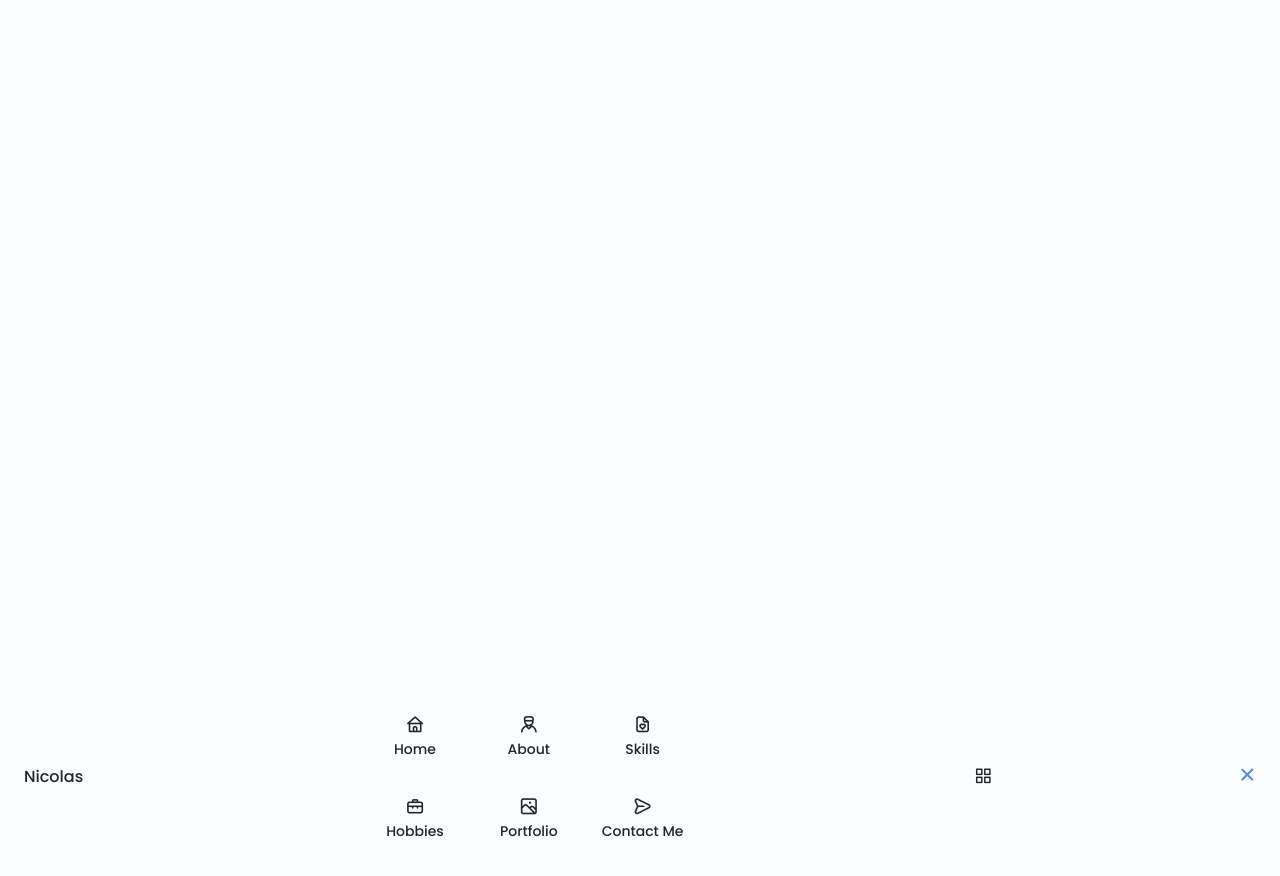
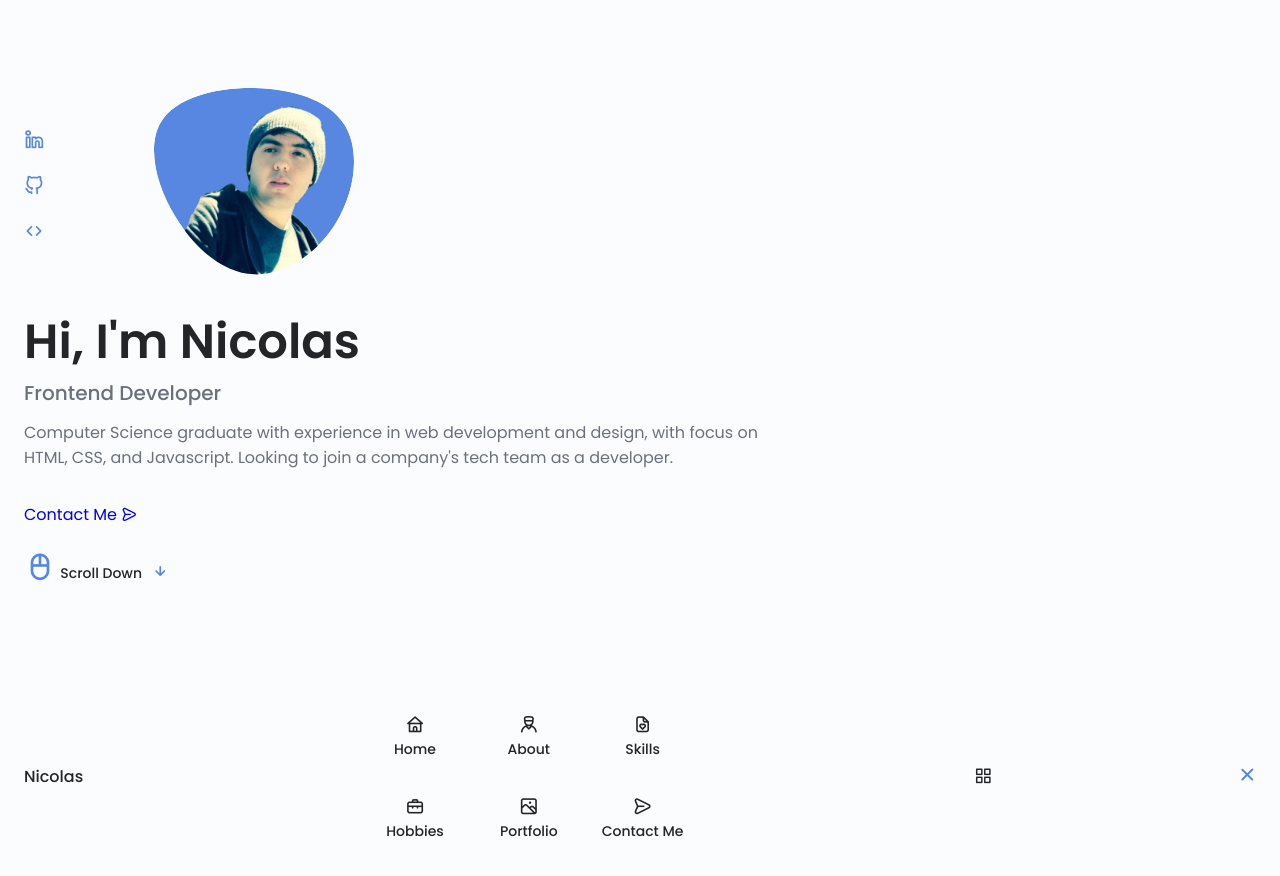
Before and after one commit to nicocoa10/personal_portfolio_2022, a website: page responsive-portfolio-website/index.html in a window 1280 px wide. Shown: the top 876 px of the page. Drawn offline with nearby package versions, Linux system fonts and the light colour scheme.

Commit message:
home section progress

```diff
--- a/responsive-portfolio-website/assets/css/styles.css
+++ b/responsive-portfolio-website/assets/css/styles.css
@@ -193,7 +193,7 @@ img {
 
   .nav__menu {
     position: fixed;
-    bottom: 0;
+    bottom: -100%;
     left: 0;
     width: 100%;
     background-color: var(--body-color);
@@ -246,6 +246,13 @@ img {
 
 /* show menu */
 
+.show-menu{
+  bottom: 0;
+}
+/*
+.hide-menu{
+  bottom: -100%;
+} */
 
 /* Active link */
 
@@ -254,6 +261,86 @@ img {
 
 
 /*==================== HOME ====================*/
+
+.home__container{
+  gap:1rem;
+}
+
+.home__content{
+  grid-template-columns: .5fr 3fr;
+  padding-top: 3.5rem;
+  align-items: center;
+}
+
+.home__social{
+  display: grid;
+  grid-template-columns: max-content;
+  row-gap: 1rem;
+}
+
+
+.home__social-icon{
+  font-size: 1.25rem;
+  color: var(--first-color);
+}
+
+.home__social-icon:hover{
+
+  color: var(--first-color-alt);
+}
+
+.home__blob{
+  width: 200px;
+  fill: var(--first-color);
+}
+.home__blob-img{
+  width: 174px;
+}
+
+.home__data{
+  grid-column: 1/3;
+}
+
+.home__title{
+  font-size: var(--big-font-size);
+}
+.home__subtitle{
+  font-size: var(--h3-font-size);
+  color: var(--text-color);
+  font-weight: var(--font-medium);
+  margin-bottom: var(--mb-0-75);
+}
+
+.home__description{
+  margin-bottom: var(--mb-2);
+}
+
+.home__scroll{
+  /* display: none; */
+}
+.home__scroll-button{
+  color: var(--first-color);
+  transition: .3s;
+}
+
+.home__scroll-button:hover{
+    transform: translateY(.25rem);
+}
+.home__scroll-mouse{
+  font-size: 2rem;
+
+}
+
+.home__scroll-name{
+  font-size: var(--small-font-size);
+  color: var(--title-color);
+  font-weight: var(--font-medium);
+  margin-right: var(--mb-0-25)
+}
+
+.home__scroll-arrow{
+  font-size: 1.25rem;
+}
 
 
 /*==================== BUTTONS ====================*/
--- a/responsive-portfolio-website/assets/js/main.js
+++ b/responsive-portfolio-website/assets/js/main.js
@@ -1,16 +1,38 @@
 /*==================== MENU SHOW Y HIDDEN ====================*/
+const navMenu = document.getElementById('nav-menu')
+const navToggle = document.getElementById('nav-toggle')
+const navClose = document.getElementById('nav-close')
 
 
 /*===== MENU SHOW =====*/
 /* Validate if constant exists */
 
+if (navToggle) {
+    navToggle.addEventListener('click',() => {
+        navMenu.classList.add('show-menu')
+    } )
+}
 
 /*===== MENU HIDDEN =====*/
 /* Validate if constant exists */
-
+if (navClose) {
+    navClose.addEventListener('click',() => {
+        navMenu.classList.remove('show-menu')
+        // navMenu.classList.replace
+        // navMenu.classList.add('hide-menu')
+    } )
+}
 
 /*==================== REMOVE MENU MOBILE ====================*/
 
+const navLink = document.querySelectorAll('.nav__link')
+
+function linkAction(){
+    const navMenu = document.getElementById('nav-menu')
+    navMenu.classList.remove('show-menu')
+}
+
+navLink.forEach(n => n.addEventListener('click',linkAction))
 
 /*==================== ACCORDION SKILLS ====================*/
 
--- a/responsive-portfolio-website/index.html
+++ b/responsive-portfolio-website/index.html
@@ -101,7 +101,59 @@
         <main class="main">
             <!--==================== HOME ====================-->
             <section class="home section" id="home">
+                <div class="home__container container grid">
+                    <div class="home__content grid">
+                        <div class="home__social">
+                         <a href="https://www.linkedin.com/in/nojeda3/" target="_blank" class="home__social-icon">
+                            <i class="uil uil-linkedin-alt"></i>
+                         </a>
+                         <a href="https://github.com/nicocoa10" target="_blank" class="home__social-icon">
+                            <i class="uil uil-github-alt"></i>
+                        </a>
+                        <a href="https://nicodesmedia.com/" target="_blank" class="home__social-icon">
+                            <i class="uil uil-arrow"></i>
+                        </a>
+                        </div>
+                        <div class="home__img">
+                            <svg class="home__blob" viewBox="0 0 200 187" xmlns="http://www.w3.org/2000/svg" xmlns:xlink="http://www.w3.org/1999/xlink">
+                                <mask id="mask0" mask-type="alpha">
+                                    <path d="M190.312 36.4879C206.582 62.1187 201.309 102.826 182.328 134.186C163.346 165.547
+                                    130.807 187.559 100.226 186.353C69.6454 185.297 41.0228 161.023 21.7403 129.362C2.45775
+                                    97.8511 -7.48481 59.1033 6.67581 34.5279C20.9871 10.1032 59.7028 -0.149132 97.9666
+                                    0.00163737C136.23 0.303176 174.193 10.857 190.312 36.4879Z"/>
+                                </mask>
+                                <g mask="url(#mask0)">
+                                    <path d="M190.312 36.4879C206.582 62.1187 201.309 102.826 182.328 134.186C163.346
+                                    165.547 130.807 187.559 100.226 186.353C69.6454 185.297 41.0228 161.023 21.7403
+                                    129.362C2.45775 97.8511 -7.48481 59.1033 6.67581 34.5279C20.9871 10.1032 59.7028
+                                    -0.149132 97.9666 0.00163737C136.23 0.303176 174.193 10.857 190.312 36.4879Z"/>
+                                    <image class="home__blob-img" x='4' y="18" href="assets/img/perfil.png"/>
+                                </g>
+                            </svg>
+                        </div>
 
+                            <div class="home__data">
+                                <h1 class="home__title">Hi, I'm Nicolas</h1>
+                                <h3 class="home__subtitle">Frontend Developer</h3>
+                                <p class="home__description">Computer Science graduate with experience in web development
+                                    and design, with focus on HTML, CSS, and Javascript. Looking to join a company's tech team as a developer. </p>
+                                    <a href="#contact" class="button button--flex">
+
+                                       Contact Me <i class="uil uil-message button__icon"></i>
+                                    </a>
+                            </div>
+
+                    </div>
+
+                    <div class="home__scroll">
+                        <a href="#about" class="home__scroll-button button--flex">
+                            <i class="uil uil-mouse home__scroll-mouse"></i>
+                            <span class="home__scroll-name">Scroll Down</span>
+                            <i class="uil uil-arrow-down home__scroll-arrow"></i>
+                        </a>
+                    </div>
+
+                </div>
             </section>
 
             <!--==================== ABOUT ====================-->
```
Also changed, not shown: responsive-portfolio-website/README.md.
